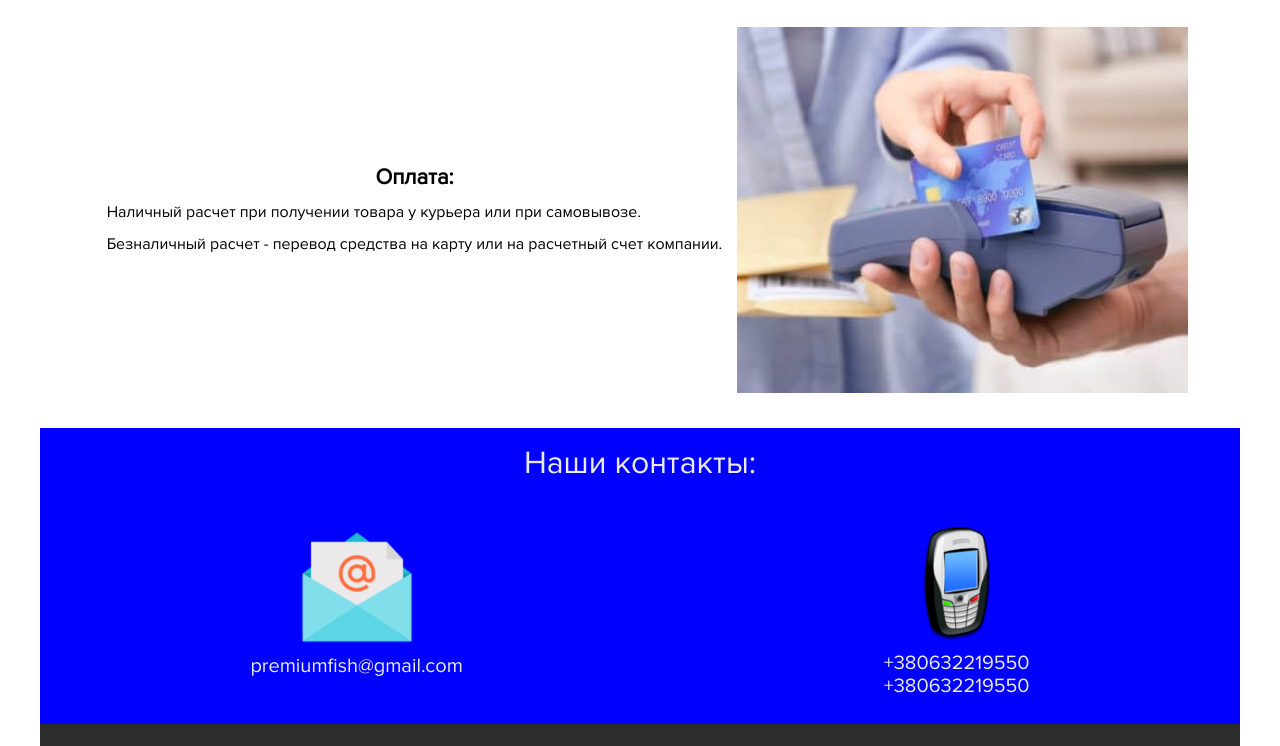
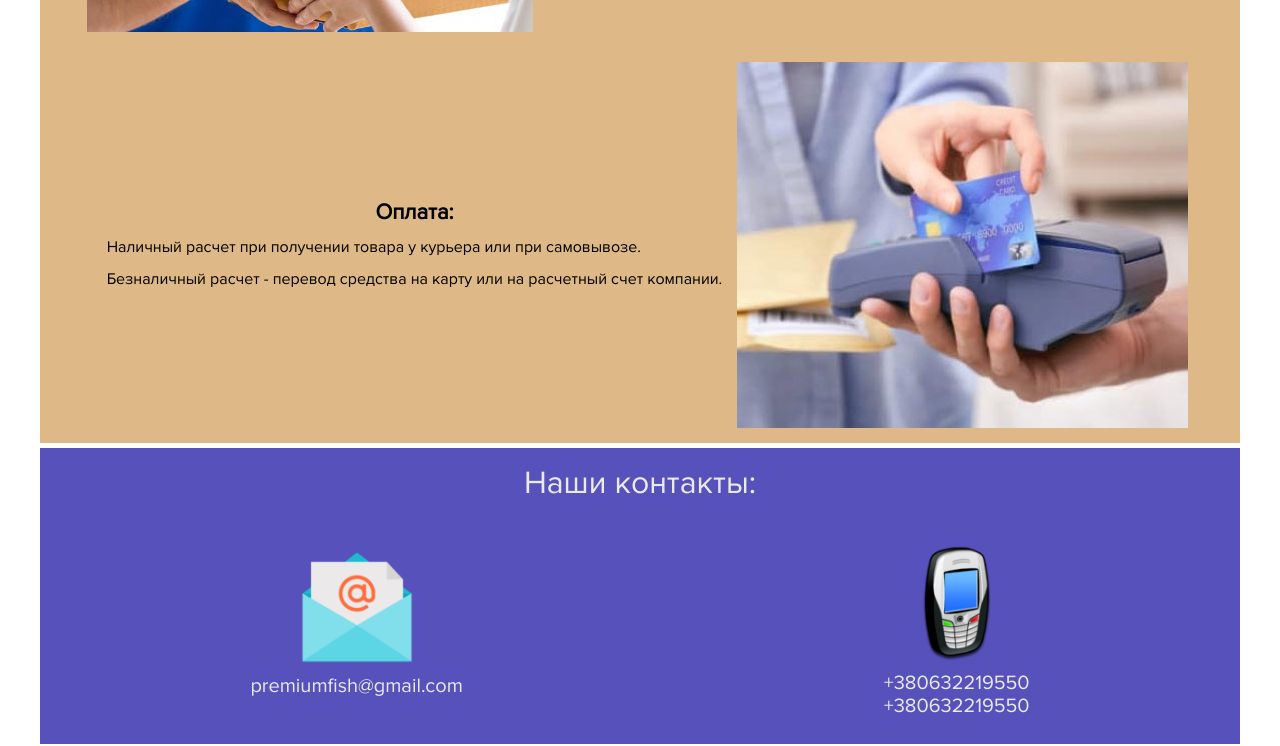
Before and after one commit to canderc/premiumfish, a website: page index.html in a window 1280 px wide. Shown: the part 1243-1989 px from the top of the page. Drawn offline with Linux system fonts and the light colour scheme.

Commit message:
add background

```diff
--- a/index.html
+++ b/index.html
@@ -66,7 +66,7 @@
                     <h2>Товары:</h2>
                 </div>
             </section>
-            <section>
+            <section class="deliv-pay">
                 <h2>Условия оплаты и доставки:</h2>
                 <div class="delivery block-with-image">
                     <img src="img/Доставка3.jpg" alt="Доставка">
--- a/styles/pages/advantages.scss
+++ b/styles/pages/advantages.scss
@@ -1,8 +1,12 @@
 .advantages {
+    background-color: #5751bb;
     display: flex;
     flex-direction: column;
     justify-content: center;
     padding: 20px 0;
+    margin-top: 5px;
+    margin-bottom: 5px;
+    color: $text_color_wite;
 
     h2 {
         text-align: center;
--- a/styles/pages/contacts.scss
+++ b/styles/pages/contacts.scss
@@ -2,8 +2,9 @@
     display: flex;
     flex-direction: column;
     justify-content: center;
-    margin-top: 20px;
-    background-color: blue;
+    margin-top: 5px;
+    margin-bottom: 5px;
+    background-color: #5751bb;
     color: $text_color_wite;
     padding-top: 20px;
 
--- a/styles/pages/delivery.scss
+++ b/styles/pages/delivery.scss
@@ -1,3 +1,7 @@
+.deliv-pay {
+    background-color: burlywood;
+    padding-top: 25px;
+}
 
 .delivery {
     padding: 15px 0;
```
Also changed, not shown: styles/style.css.
